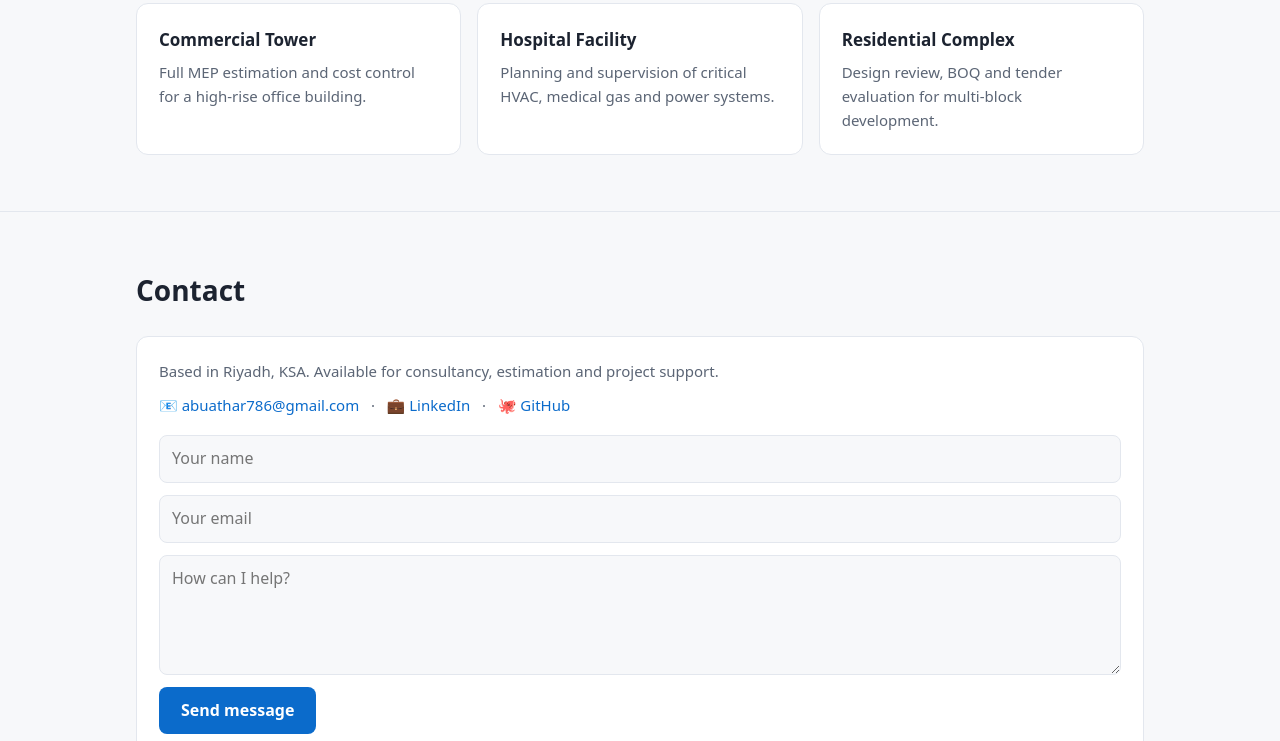
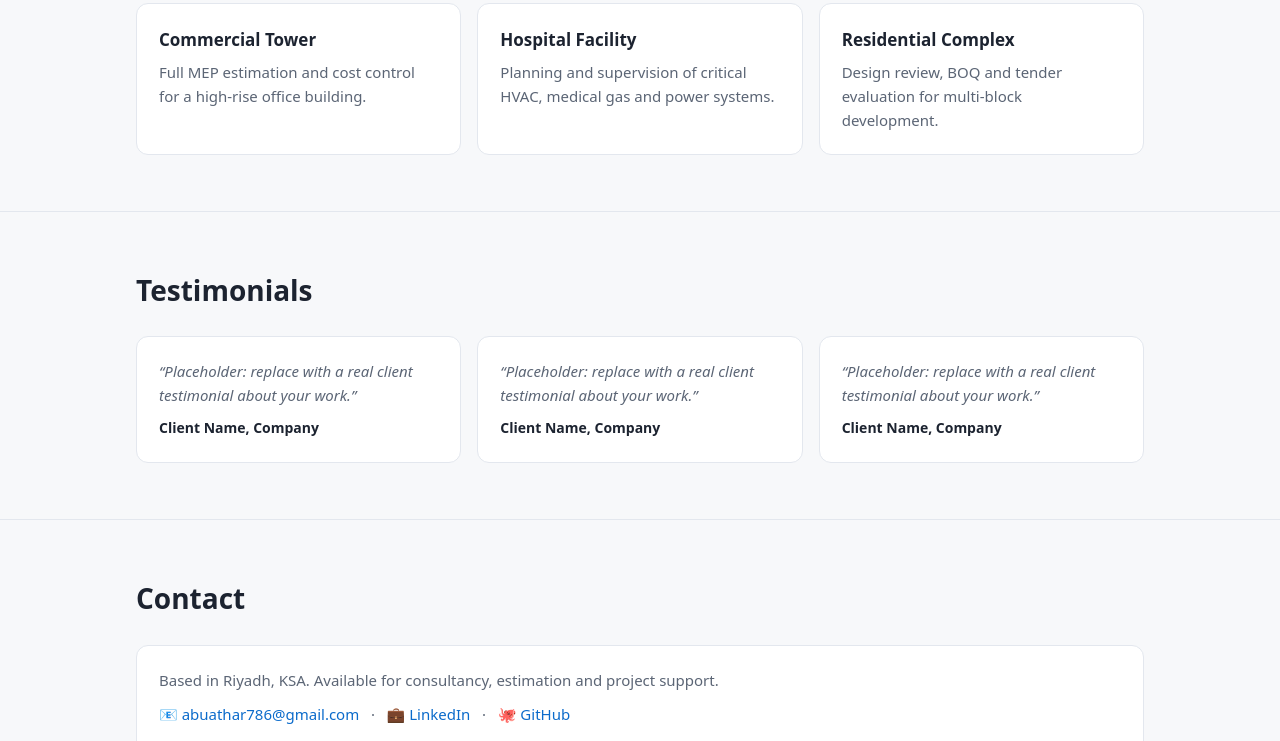
Before and after one commit to Athar9793/Athar9793, a plain HTML site: page index.html in a window 1280 px wide. Shown: the part 1989-2730 px from the top of the page. Drawn offline with Linux system fonts and the light colour scheme.

Commit message:
Add testimonials section (#7)
* Add MEP consultant portfolio website

Co-Authored-By: Claude Opus 5.5 <noreply@anthropic.com>
Claude-Session: https://claude.ai/code/session_01FzybQSKLeFjmzU2qxCbzAa

* Update contact email

Co-Authored-By: Claude Sonnet 5.5 <noreply@anthropic.com>
Claude-Session: https://claude.ai/code/session_01FzybQSKLeFjmzU2qxCbzAa

* Add contact form

Co-Authored-By: Claude Sonnet 5.5 <noreply@anthropic.com>
Claude-Session: https://claude.ai/code/session_01FzybQSKLeFjmzU2qxCbzAa

* Add Riyadh map to contact section

Co-Authored-By: Claude Sonnet 5.5 <noreply@anthropic.com>
Claude-Session: https://claude.ai/code/session_01FzybQSKLeFjmzU2qxCbzAa

* Add services pricing section

Co-Authored-By: Claude Sonnet 5.5 <noreply@anthropic.com>
Claude-Session: https://claude.ai/code/session_01FzybQSKLeFjmzU2qxCbzAa

* Add testimonials section

Co-Authored-By: Claude Sonnet 5.5 <noreply@anthropic.com>
Claude-Session: https://claude.ai/code/session_01FzybQSKLeFjmzU2qxCbzAa

---------

Co-authored-by: Claude <noreply@anthropic.com>

```diff
--- a/index.html
+++ b/index.html
@@ -37,13 +37,14 @@ textarea{min-height:120px;resize:vertical}
 button.btn{border:0;cursor:pointer;font:inherit;font-weight:600;justify-self:start}
 iframe.map{width:100%;height:300px;border:0;border-radius:12px;margin-top:18px}
 .price{font-size:26px;font-weight:700;margin:8px 0}.price small{font-size:14px;font-weight:400;color:var(--muted)}
+blockquote{font-style:italic;color:var(--muted);font-size:15px}cite{display:block;margin-top:10px;font-style:normal;font-size:14px;font-weight:600;color:var(--ink)}
 footer{padding:28px 0;color:var(--muted);font-size:14px;border-top:1px solid var(--line)}
 @media(max-width:640px){nav ul{display:none}}
 </style>
 </head>
 <body>
 <nav><div class="wrap"><b>Athar</b>
-<ul><li><a href="#services">Services</a></li><li><a href="#expertise">Expertise</a></li><li><a href="#pricing">Pricing</a></li><li><a href="#projects">Projects</a></li><li><a href="#contact">Contact</a></li></ul></div></nav>
+<ul><li><a href="#services">Services</a></li><li><a href="#expertise">Expertise</a></li><li><a href="#pricing">Pricing</a></li><li><a href="#projects">Projects</a></li><li><a href="#testimonials">Testimonials</a></li><li><a href="#contact">Contact</a></li></ul></div></nav>
 
 <header><div class="wrap">
 <h1>MEP Engineering Consultant</h1>
@@ -94,6 +95,14 @@ footer{padding:28px 0;color:var(--muted);font-size:14px;border-top:1px solid var
 <div class="card"><h3>Residential Complex</h3><p>Design review, BOQ and tender evaluation for multi-block development.</p></div>
 </div></div></section>
 
+<section id="testimonials"><div class="wrap">
+<h2>Testimonials</h2>
+<div class="grid">
+<div class="card"><blockquote>&ldquo;Placeholder: replace with a real client testimonial about your work.&rdquo;</blockquote><cite>Client Name, Company</cite></div>
+<div class="card"><blockquote>&ldquo;Placeholder: replace with a real client testimonial about your work.&rdquo;</blockquote><cite>Client Name, Company</cite></div>
+<div class="card"><blockquote>&ldquo;Placeholder: replace with a real client testimonial about your work.&rdquo;</blockquote><cite>Client Name, Company</cite></div>
+</div></div></section>
+
 <section id="contact"><div class="wrap">
 <h2>Contact</h2>
 <div class="card"><p>Based in Riyadh, KSA. Available for consultancy, estimation and project support.</p>
```
